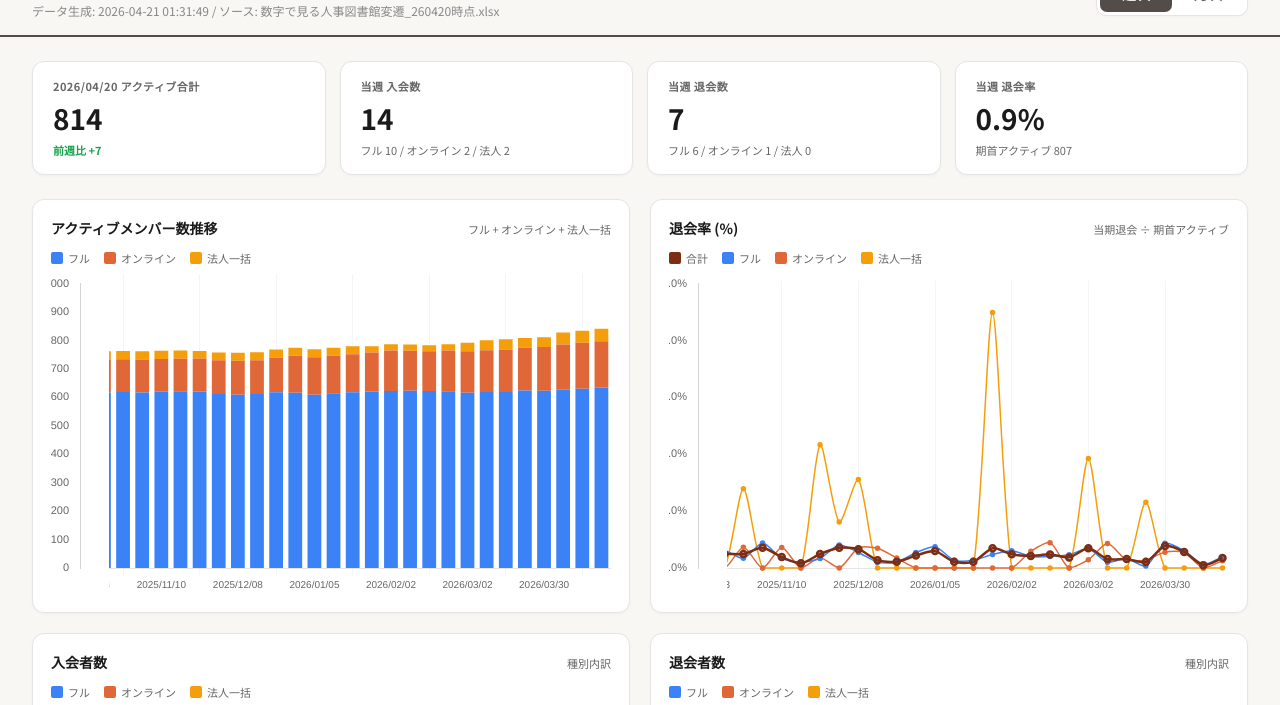
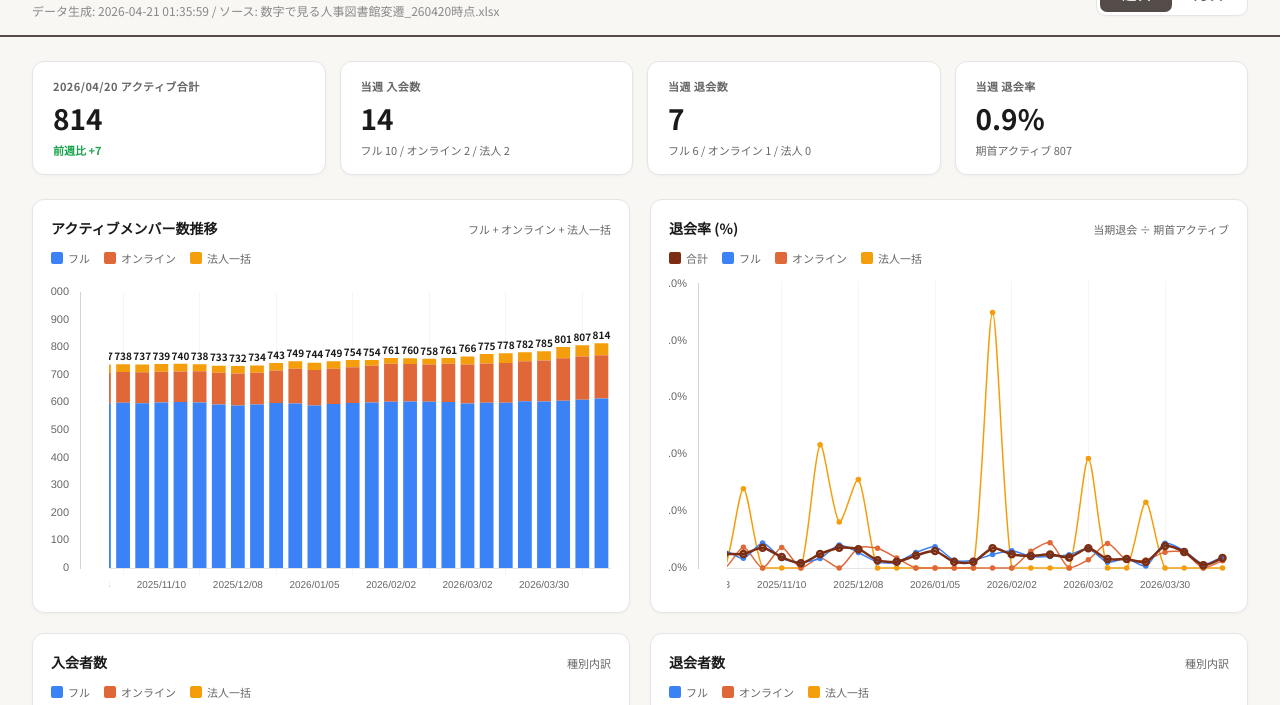
Before and after one commit to may31hempdress/hr-library-membership-dashboard, a website: page public/index.html in a window 1280 px wide. Shown: the part 55-760 px from the top of the page. Drawn offline with nearby package versions, Linux system fonts and the light colour scheme.

Commit message:
feat: total labels on top of stacked bar charts (active/new/leave)
Custom afterDatasetsDraw plugin that sums all stacks per index and draws
the total above the top bar. Chart top padding added to avoid clipping.

Also: data refresh (one-spot weekly correction).

Co-Authored-By: Claude Opus 4.7 <noreply@anthropic.com>

```diff
--- a/public/data.json
+++ b/public/data.json
@@ -1,5 +1,5 @@
 {
-  "generated_at": "2026-04-21T01:31:49",
+  "generated_at": "2026-04-21T01:35:59",
   "source": "数字で見る人事図書館変遷_260420時点.xlsx",
   "weekly": {
     "dates": [
@@ -1371,7 +1371,7 @@
       4,
       3,
       0,
-      -1,
+      0,
       0,
       0,
       0,
--- a/public/index.html
+++ b/public/index.html
@@ -293,6 +293,38 @@ let DATA = null;
 let currentPeriodicity = 'weekly';
 const charts = {}; // { key: { y: Chart, plot: Chart } }
 
+// 棒グラフの上に合計値を描画するカスタムプラグイン
+const totalLabelPlugin = {
+  id: 'totalLabel',
+  afterDatasetsDraw(chart, _args, opts) {
+    if (!opts || !opts.enabled) return;
+    const { ctx, data } = chart;
+    if (!data.datasets.length) return;
+    const lastIdx = data.datasets.length - 1;
+    const lastMeta = chart.getDatasetMeta(lastIdx);
+    if (!lastMeta || !lastMeta.data) return;
+
+    ctx.save();
+    ctx.fillStyle = '#1a1a1a';
+    ctx.font = '600 10px "Noto Sans JP", sans-serif';
+    ctx.textAlign = 'center';
+    ctx.textBaseline = 'bottom';
+    for (let i = 0; i < lastMeta.data.length; i++) {
+      let sum = 0;
+      let anyNonNull = false;
+      for (const ds of data.datasets) {
+        if (ds.data[i] != null) { sum += ds.data[i]; anyNonNull = true; }
+      }
+      if (!anyNonNull || sum === 0) continue;
+      const bar = lastMeta.data[i];
+      if (!bar) continue;
+      ctx.fillText(sum.toLocaleString(), bar.x, bar.y - 3);
+    }
+    ctx.restore();
+  },
+};
+if (typeof Chart !== 'undefined') Chart.register(totalLabelPlugin);
+
 // 一度に表示したい期間数
 const TARGET_VISIBLE = { weekly: 26, monthly: 12 };
 
@@ -372,7 +404,7 @@ function renderCardLegend(containerId, items) {
 }
 
 // Y軸固定+横スクロール版 チャート描画
-function renderStickyChart(key, { chartType, datasets, labels, yMax, yTickCallback, tooltipCallback, stacked = false }) {
+function renderStickyChart(key, { chartType, datasets, labels, yMax, yTickCallback, tooltipCallback, stacked = false, showTotalLabel = false }) {
   const yCanvas = document.getElementById(`chart-${key}-y`);
   const pCanvas = document.getElementById(`chart-${key}`);
   if (!yCanvas || !pCanvas) return;
@@ -401,6 +433,7 @@ function renderStickyChart(key, { chartType, datasets, labels, yMax, yTickCallba
     borderColor: 'transparent',
     pointRadius: 0,
   }));
+  const topPad = showTotalLabel ? 18 : 0;
   charts[key] = charts[key] || {};
   charts[key].y = new Chart(yCanvas, {
     type: chartType,
@@ -410,6 +443,7 @@ function renderStickyChart(key, { chartType, datasets, labels, yMax, yTickCallba
       maintainAspectRatio: false,
       animation: false,
       events: [],
+      layout: { padding: { top: topPad } },
       plugins: {
         legend: { display: false },
         tooltip: { enabled: false },
@@ -445,6 +479,7 @@ function renderStickyChart(key, { chartType, datasets, labels, yMax, yTickCallba
       responsive: true,
       maintainAspectRatio: false,
       interaction: { mode: 'index', intersect: false },
+      layout: { padding: { top: topPad } },
       plugins: {
         legend: { display: false },
         tooltip: {
@@ -454,6 +489,7 @@ function renderStickyChart(key, { chartType, datasets, labels, yMax, yTickCallba
           padding: 10,
           callbacks: tooltipCallback ? { label: tooltipCallback } : undefined,
         },
+        totalLabel: { enabled: showTotalLabel },
       },
       scales: {
         y: {
@@ -557,6 +593,7 @@ function drawActive(d, labels, axisMaxes) {
     chartType: 'bar',
     labels,
     stacked: true,
+    showTotalLabel: true,
     yMax: axisMaxes.active,
     datasets: [
       { label: LABELS.full,   data: d.active_full,   backgroundColor: COLORS.full,   stack: 'a', borderWidth: 0 },
@@ -596,6 +633,7 @@ function drawNew(d, labels, yMax) {
     chartType: 'bar',
     labels,
     stacked: true,
+    showTotalLabel: true,
     yMax,
     datasets: [
       { label: LABELS.full,   data: d.new_full,   backgroundColor: COLORS.full,   stack: 'a', borderWidth: 0 },
@@ -611,6 +649,7 @@ function drawLeave(d, labels, yMax) {
     chartType: 'bar',
     labels,
     stacked: true,
+    showTotalLabel: true,
     yMax,
     datasets: [
       { label: LABELS.full,   data: d.leave_full,   backgroundColor: COLORS.full,   stack: 'a', borderWidth: 0 },
```
